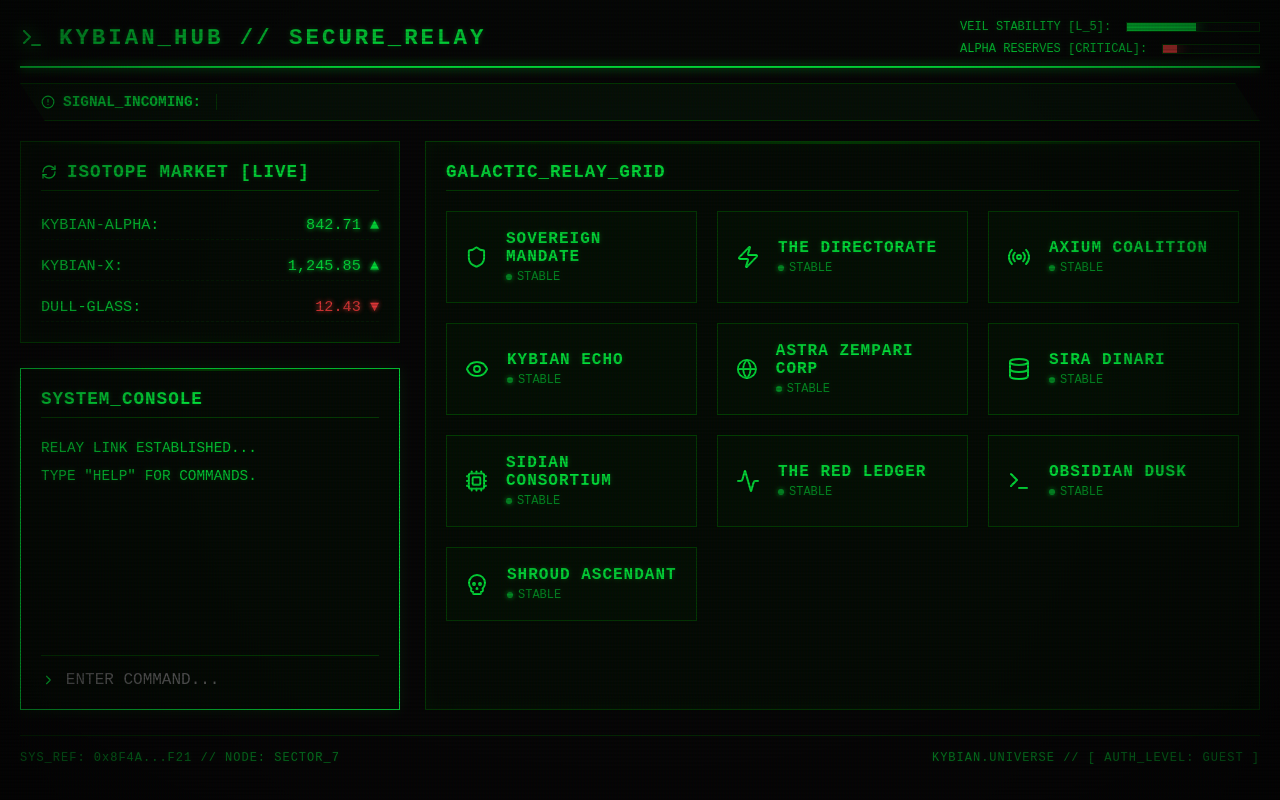
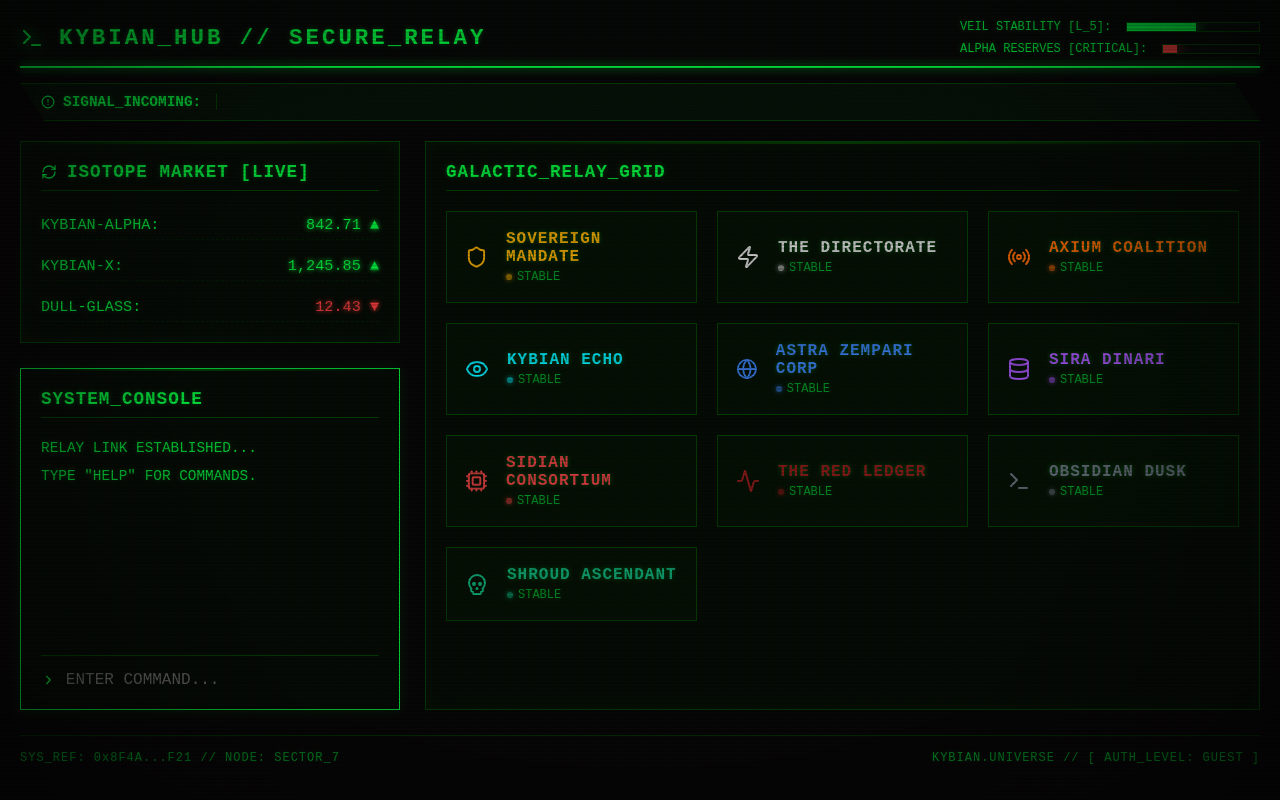
Before and after one commit to kyberone/kybian-hub, a React (Vite) app: page / in a window 1280 px wide. Built offline with nearby package versions, Linux system fonts and the light colour scheme.

Commit message:
feat: add faction-specific accent colors to relay cards

```diff
--- a/src/App.css
+++ b/src/App.css
@@ -301,7 +301,7 @@ h3 {
   align-items: center;
   gap: 18px;
   padding: 18px;
-  border: var(--border-style);
+  border: 1px solid var(--terminal-dim);
   text-decoration: none;
   color: var(--terminal-green);
   transition: all 0.3s cubic-bezier(0.4, 0, 0.2, 1);
@@ -326,10 +326,10 @@ h3 {
 }
 
 .relay-card:hover {
-  background: rgba(0, 255, 65, 0.1);
-  border-color: var(--terminal-green);
-  box-shadow: 0 0 20px var(--terminal-glow);
-  transform: scale(1.02);
+  background: rgba(0, 40, 0, 0.4);
+  border-color: var(--accent-color);
+  box-shadow: 0 0 20px var(--accent-color);
+  transform: translateY(-2px);
 }
 
 .relay-info {
@@ -357,9 +357,9 @@ h3 {
   display: inline-block;
   width: 6px;
   height: 6px;
-  background: var(--terminal-green);
+  background: var(--accent-color);
   border-radius: 50%;
-  box-shadow: 0 0 5px var(--terminal-green);
+  box-shadow: 0 0 5px var(--accent-color);
 }
 
 .terminal-footer {
--- a/src/App.tsx
+++ b/src/App.tsx
@@ -12,16 +12,16 @@ const newsItems = [
 ];
 
 const factions = [
-  { id: 'mandate', name: 'SOVEREIGN MANDATE', icon: Shield, url: 'https://mandate.kybian.com', description: 'The old empire, fighting to maintain order.' },
-  { id: 'directorate', name: 'THE DIRECTORATE', icon: Zap, url: 'https://directorate.kybian.com', description: 'The iron fist of the Mandate.' },
-  { id: 'axium', name: 'AXIUM COALITION', icon: Radio, url: 'https://axium.kybian.com', description: 'Freedom-loving scavengers of the Outer Rim.' },
-  { id: 'echo', name: 'KYBIAN ECHO', icon: Eye, url: 'https://echo.kybian.com', description: 'Covert scientists guarding the galaxy.' },
-  { id: 'azc', name: 'ASTRA ZEMPARI CORP', icon: Globe, url: 'https://azc.kybian.com', description: 'The corporate giants of Kybian refining.' },
-  { id: 'siradinari', name: 'SIRA DINARI', icon: Database, url: 'https://siradinari.kybian.com', description: 'Ancient scholars and warriors of the Deep.' },
-  { id: 'sidian', name: 'SIDIAN CONSORTIUM', icon: Cpu, url: 'https://sidian.kybian.com', description: 'Industrial lords of the Shard-Yard.' },
-  { id: 'redledger', name: 'THE RED LEDGER', icon: Activity, url: 'https://redledger.kybian.com', description: 'Brokers of information and debt.' },
-  { id: 'obsidiandusk', name: 'OBSIDIAN DUSK', icon: Terminal, url: 'https://obsidiandusk.kybian.com', description: 'Ghosts of the radioactive clouds.' },
-  { id: 'shroud', name: 'SHROUD ASCENDANT', icon: Skull, url: 'https://shroud.kybian.com', description: 'A cult seeking transcendence through the Veil.' },
+  { id: 'mandate', name: 'SOVEREIGN MANDATE', icon: Shield, url: 'https://mandate.kybian.com', description: 'The old empire, fighting to maintain order.', color: '#ffb400' },
+  { id: 'directorate', name: 'THE DIRECTORATE', icon: Zap, url: 'https://directorate.kybian.com', description: 'The iron fist of the Mandate.', color: '#e0e0e0' },
+  { id: 'axium', name: 'AXIUM COALITION', icon: Radio, url: 'https://axium.kybian.com', description: 'Freedom-loving scavengers of the Outer Rim.', color: '#ff6b00' },
+  { id: 'echo', name: 'KYBIAN ECHO', icon: Eye, url: 'https://echo.kybian.com', description: 'Covert scientists guarding the galaxy.', color: '#00f2ff' },
+  { id: 'azc', name: 'ASTRA ZEMPARI CORP', icon: Globe, url: 'https://azc.kybian.com', description: 'The corporate giants of Kybian refining.', color: '#3b82f6' },
+  { id: 'siradinari', name: 'SIRA DINARI', icon: Database, url: 'https://siradinari.kybian.com', description: 'Ancient scholars and warriors of the Deep.', color: '#a855f7' },
+  { id: 'sidian', name: 'SIDIAN CONSORTIUM', icon: Cpu, url: 'https://sidian.kybian.com', description: 'Industrial lords of the Shard-Yard.', color: '#ef4444' },
+  { id: 'redledger', name: 'THE RED LEDGER', icon: Activity, url: 'https://redledger.kybian.com', description: 'Brokers of information and debt.', color: '#991b1b' },
+  { id: 'obsidiandusk', name: 'OBSIDIAN DUSK', icon: Terminal, url: 'https://obsidiandusk.kybian.com', description: 'Ghosts of the radioactive clouds.', color: '#6b7280' },
+  { id: 'shroud', name: 'SHROUD ASCENDANT', icon: Skull, url: 'https://shroud.kybian.com', description: 'A cult seeking transcendence through the Veil.', color: '#10b981' },
 ];
 
 const bootSequence = [
@@ -278,10 +278,15 @@ function App() {
           <h3>GALACTIC_RELAY_GRID</h3>
           <div className="relay-grid">
             {factions.map((faction) => (
-              <a key={faction.id} href={faction.url} className="relay-card">
-                <faction.icon size={24} />
+              <a
+                key={faction.id}
+                href={faction.url}
+                className="relay-card"
+                style={{ '--accent-color': faction.color } as React.CSSProperties}
+              >
+                <faction.icon size={24} style={{ color: 'var(--accent-color)' }} />
                 <div className="relay-info">
-                  <span className="relay-name">{faction.name}</span>
+                  <span className="relay-name" style={{ color: 'var(--accent-color)' }}>{faction.name}</span>
                   <span className="relay-status">STABLE</span>
                 </div>
               </a>
```
